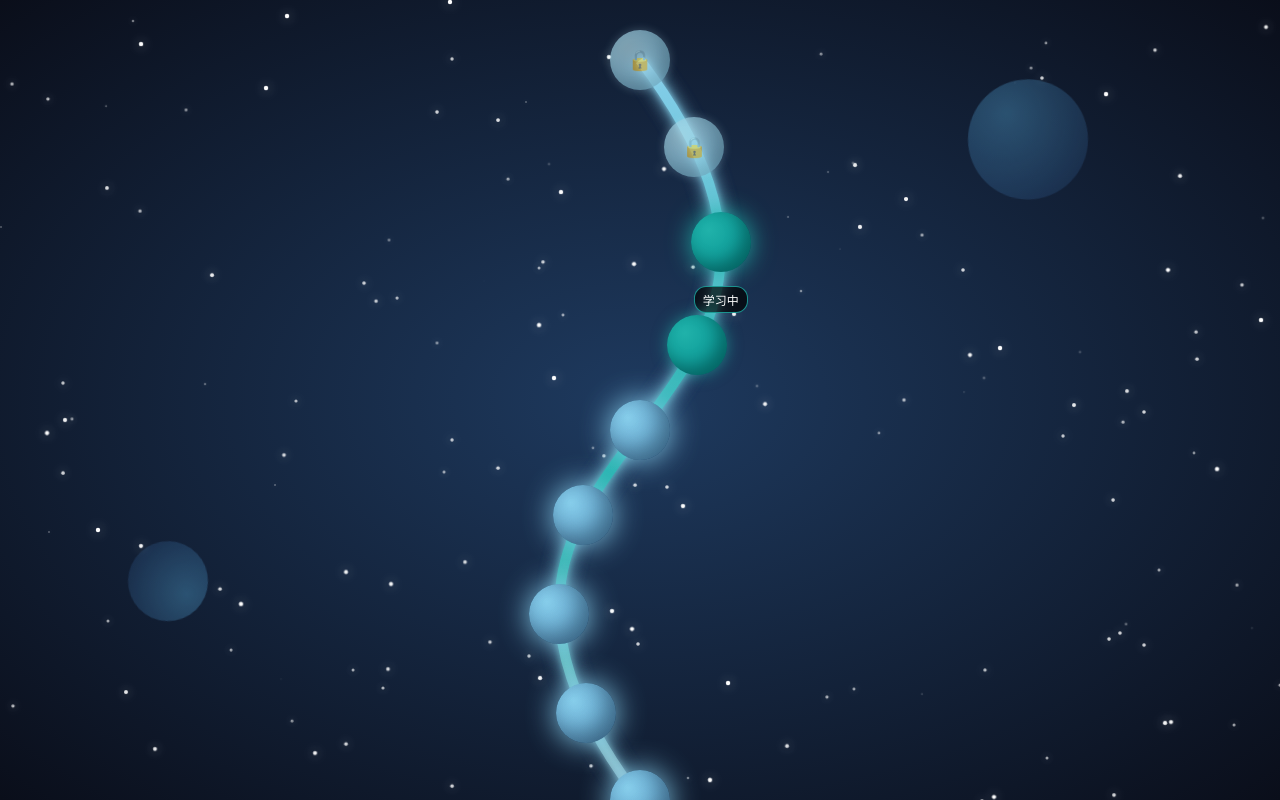
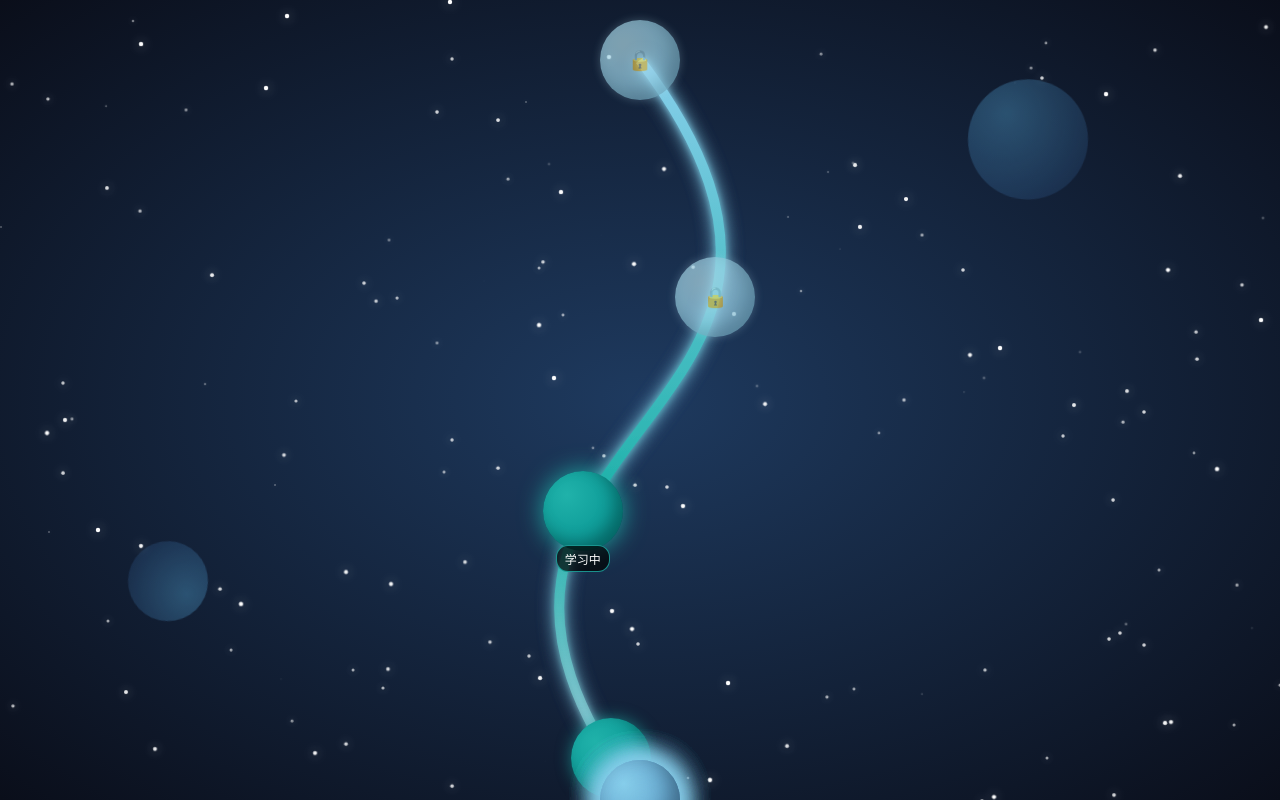
Before and after one commit to zpwingame/start, a Vue app: page / in a window 1280 px wide. Built offline with nearby package versions, Linux system fonts and the light colour scheme.

Commit message:
曲线优化

```diff
--- a/src/components/KnowledgeGalaxy.vue
+++ b/src/components/KnowledgeGalaxy.vue
@@ -100,10 +100,12 @@ export default {
     handleScroll(event) {
       event.preventDefault()
       const delta = event.deltaY
-      const maxScroll = 700
-      const minScroll = -700
+      const maxScroll = 200
+      const minScroll = -1900
 
-      this.scrollOffset -= delta * 0.5
+      // 限制滚动速度，让球按路径平滑移动
+      const scrollSpeed = Math.min(Math.abs(delta), 50) * Math.sign(delta)
+      this.scrollOffset -= scrollSpeed * 0.3
       this.scrollOffset = Math.max(minScroll, Math.min(maxScroll, this.scrollOffset))
     },
 
@@ -112,8 +114,10 @@ export default {
       this.svgWidth = window.innerWidth
 
       this.planets.forEach((planet, index) => {
-        const progress = index / (this.planets.length - 1)
-        const position = this.getPointOnCurve(progress)
+        // 调整进度计算，让球分布更分散，增加纵向间距
+        const progress = (index * 2.5) / (this.planets.length - 1)
+        const clampedProgress = Math.min(progress, 1)
+        const position = this.getPointOnCurve(clampedProgress)
 
         planet.position = {
           x: centerX + position.x,
@@ -146,7 +150,8 @@ export default {
     },
 
     getScrollAdjustedPosition(originalPosition, index) {
-      const progress = (index / (this.planets.length - 1)) + (this.scrollOffset / 1000)
+      const baseProgress = (index * 2.5) / (this.planets.length - 1)
+      const progress = baseProgress + (this.scrollOffset / 1000)
       const clampedProgress = Math.max(0, Math.min(1, progress))
       const curvePosition = this.getPointOnCurve(clampedProgress)
       const centerX = window.innerWidth / 2
--- a/src/components/PlanetComponent.vue
+++ b/src/components/PlanetComponent.vue
@@ -65,8 +65,8 @@ export default {
 }
 
 .planet {
-  width: 60px;
-  height: 60px;
+  width: 80px;
+  height: 80px;
   position: relative;
   cursor: pointer;
   transition: all 0.3s ease;
```
